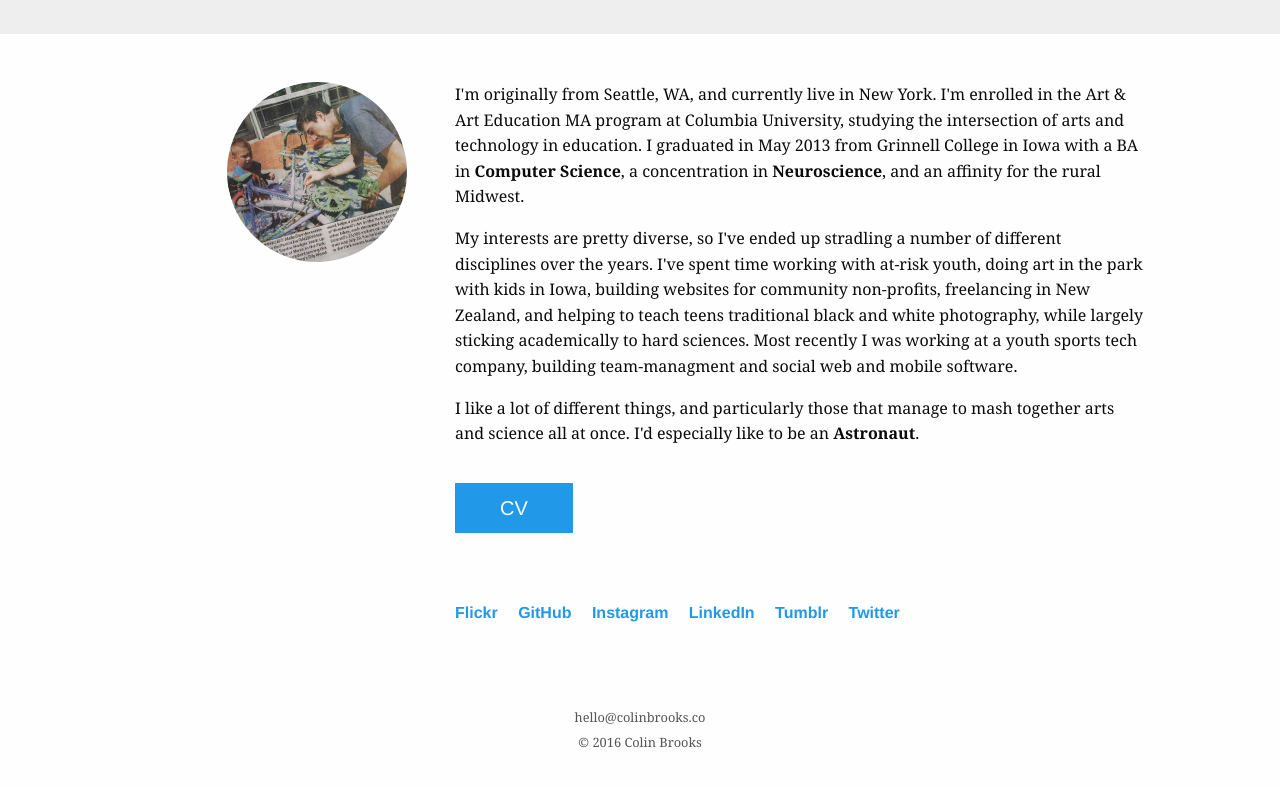
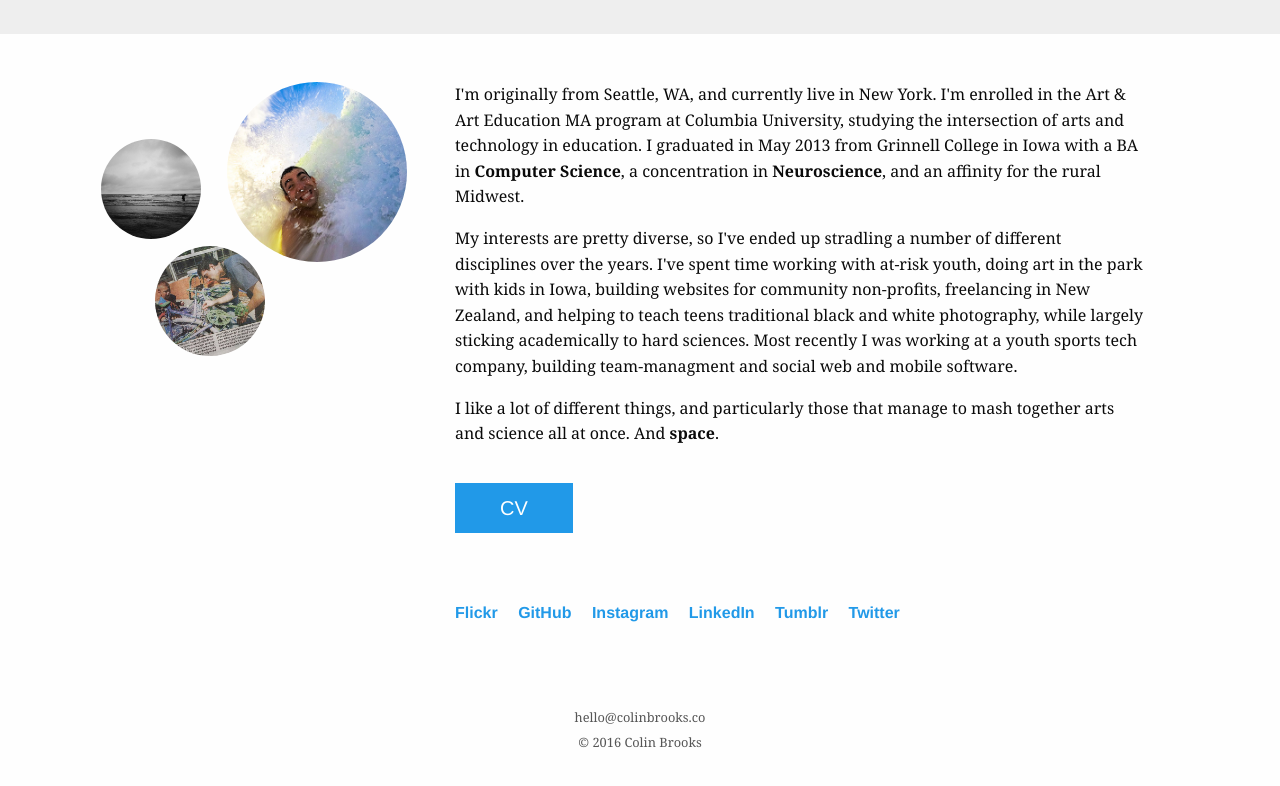
Before and after one commit to brooksco/portfolio, a website: page about.html in a window 1280 px wide. Shown: the part 86-872 px from the top of the page. Drawn offline with nearby package versions, Linux system fonts and the light colour scheme.

Commit message:
updated about page and added new photos to make it more interesting

```diff
--- a/about.html
+++ b/about.html
@@ -35,13 +35,20 @@
   </nav>
 
   <div id="about-section" class="row">
-    <div class="small-3 medium-4 columns">
-      <div id="meHeadWrapper" class="scene_element_long scene_element--fadein">
-        <img id="about-me-img" src="img/newspaper.jpg" />
+
+    <div class="small-3 medium-4 columns show-for-medium">
+      <div id="meWrapper" class="scene_element_long scene_element--fadein">
+        <img src="img/me.jpg" />
+        <img id="meTwo" class="show-for-large" src="img/newspaper.jpg" />
+        <img id="meThree" class="show-for-large" src="img/seal.jpg" />
       </div>
     </div>
 
-    <div id="about-text" class="small-9 medium-8 columns align-middle scene_element_long scene_element--fadein">
+    <div id="about-text" class="small-12 medium-8 columns align-middle scene_element_long scene_element--fadein">
+      <div id="smallMeWrapper" class="scene_element_long scene_element--fadein show-for-small-only">
+        <img src="img/me.jpg" />
+      </div>
+
       <p>
         I'm originally from Seattle, WA, and currently live in New York. I'm enrolled in the Art & Art Education MA program at Columbia University, studying the intersection of arts and technology in education. I graduated in May 2013 from Grinnell College in Iowa with a BA in <strong>Computer Science</strong>, a concentration in <strong>Neuroscience</strong>, and an affinity for the rural Midwest.
       </p>
@@ -49,12 +56,12 @@
         My interests are pretty diverse, so I've ended up stradling a number of different disciplines over the years. I've spent time working with at-risk youth, doing art in the park with kids in Iowa, building websites for community non-profits, freelancing in New Zealand, and helping to teach teens traditional black and white photography, while largely sticking academically to hard sciences. Most recently I was working at a youth sports tech company, building team-managment and social web and mobile software.
       </p>
       <p>
-        I like a lot of different things, and particularly those that manage to mash together arts and science all at once. I'd especially like to be an <strong>Astronaut</strong>.
+        I like a lot of different things, and particularly those that manage to mash together arts and science all at once. And <strong>space</strong>.
       </p>
 
       <a id="cv" href="colinbrooks_cv.pdf">CV</a>
+    </div>
 
-    </div>
   </div>
 
   <div class="row">
--- a/scss/custom.scss
+++ b/scss/custom.scss
@@ -522,7 +522,6 @@ footer {
 
 	h3 {
 		font-weight: 300;
-		// margin: 0;
 		margin-bottom: .1em;
 	}
 
@@ -544,12 +543,35 @@ footer {
 	.two-col {
 		padding: 0 1.5em;
 	}
+
+	@include breakpoint (small only) {
+		padding-bottom: 1em;
+	}
 }
 
 .project-section {
 	.small-12 {
 		padding: 0;
 	}
+}
+
+#codeHeadWrapper {
+	width: auto;
+	max-width: 180px;
+	margin: auto;
+
+	// margin-left: auto;
+	// margin-right: 5%;
+
+	@include breakpoint(small only) {
+		margin-right: 0;
+	}
+}
+
+#smallCodeHeadWrapper, #smallMeWrapper {
+	width: 100px;
+	margin: .5em 1em .5em 0em;
+	float: left;
 }
 
 
@@ -571,8 +593,10 @@ footer {
 	@include breakpoint(small only) {
 		.columns {
 			padding: 0;
+			margin-bottom: 1em;
 		}
 		p {
+			margin-top: .25em;
 			padding: 0rem 1.5rem 0rem 1.5rem;
 		}
 	}
@@ -846,26 +870,7 @@ footer {
 	}
 }
 
-#codeHeadWrapper {
-	width: auto;
-	max-width: 180px;
-	margin: auto;
-
-	// margin-left: auto;
-	// margin-right: 5%;
-
-	@include breakpoint(small only) {
-		margin-right: 0;
-	}
-}
-
-#smallCodeHeadWrapper {
-	width: 100px;
-	margin: .5em 1em .5em 0em;
-	float: left;
-}
-
-#meHeadWrapper {
+#meWrapper {
 	width: auto;
 	max-width: 180px;
 	// margin: auto;
@@ -876,20 +881,47 @@ footer {
 	@include breakpoint(small only) {
 		margin-right: 0;
 	}
+
+	img {
+		border-radius: 50%;
+
+		// transform: rotate(-15deg);
+		// -o-transform: rotate(-15deg);
+		// -ms-transform: rotate(-15deg);
+		// -moz-transform: rotate(-15deg);
+		// -webkit-transform: rotate(-15deg);
 	}
-
-#smallMeWrapper {
 
 }
 
-#about-me-img {
-	border-radius: 50%;
+#meTwo {
+	margin-left: -4.5em;
+	margin-top: -1em;
+	width: 110px;
 
 	transform: rotate(-15deg);
 		-o-transform: rotate(-15deg);
 		-ms-transform: rotate(-15deg);
 		-moz-transform: rotate(-15deg);
 		-webkit-transform: rotate(-15deg);
+}
+
+#meThree {
+	margin-left: -10.5em;
+    margin-top: -15em;
+    width: 100px;
+}
+
+#smallMeWrapper {
+	img {
+		border-radius: 50%;
+
+		// transform: rotate(-15deg);
+		// -o-transform: rotate(-15deg);
+		// -ms-transform: rotate(-15deg);
+		// -moz-transform: rotate(-15deg);
+		// -webkit-transform: rotate(-15deg);
+	}
 }
 
 #cv {
```
Also changed, not shown: project.json (+1 -1 lines), css/app.min.css, img/me.jpg (added), img/seal.jpg (added). Lines whose indentation alone changed are shown as unchanged.
